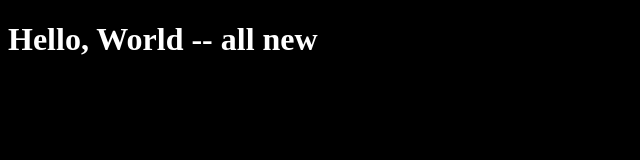
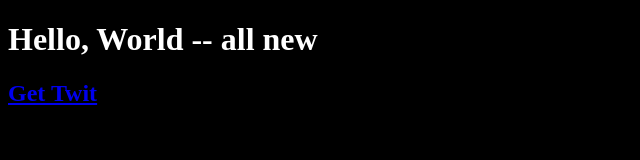
Before and after one commit to b0n2a1/expresstest, a website: page public/index.html in a window 1280 px wide. Shown: the whole page, without its empty margins (0-640 px from the left). Drawn offline with Linux system fonts and the light colour scheme.

Commit message:
add href

```diff
--- a/public/index.html
+++ b/public/index.html
@@ -6,5 +6,6 @@
 	</head>
 	<body>
 		<h1>Hello, World -- all new</h1>
+		<h2><a href="http://empty-moon-7259.herokuapp.com/twit/">Get Twit</a></h2>
 	</body>
 </html>
```
